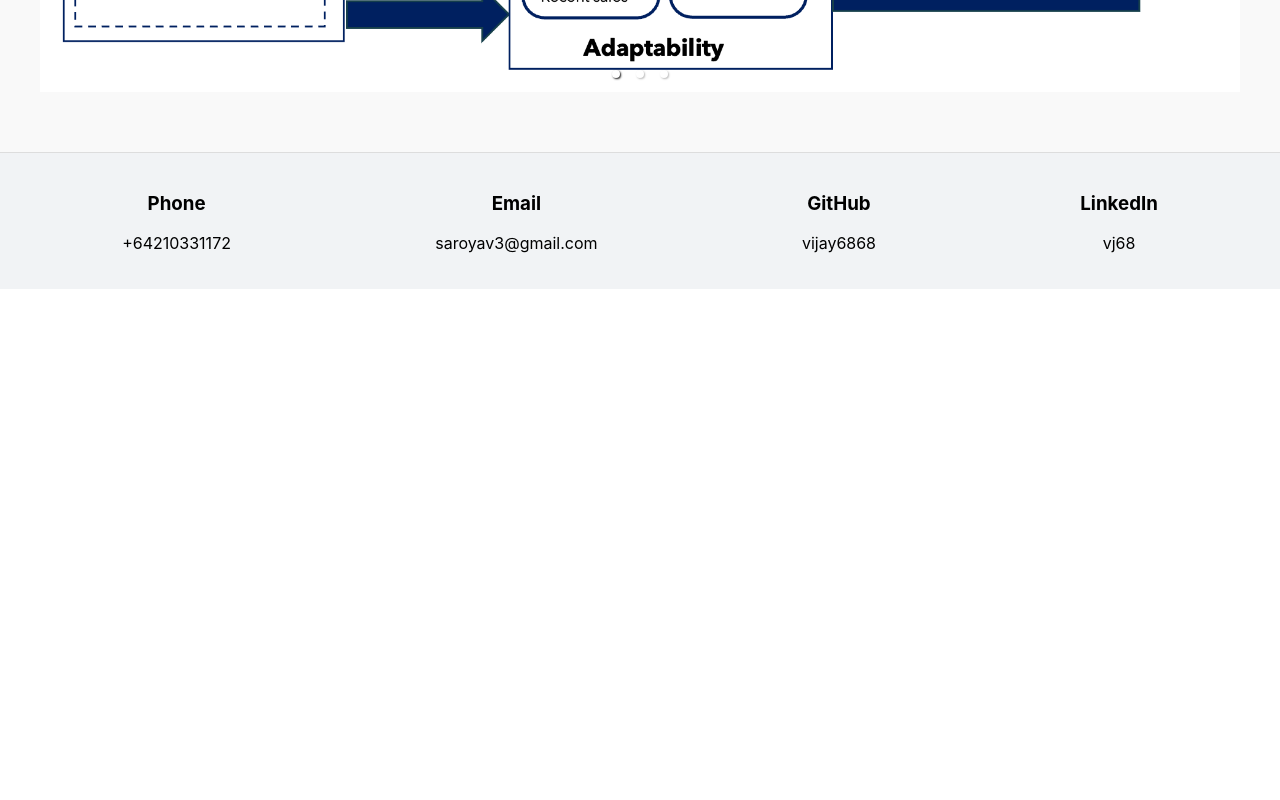
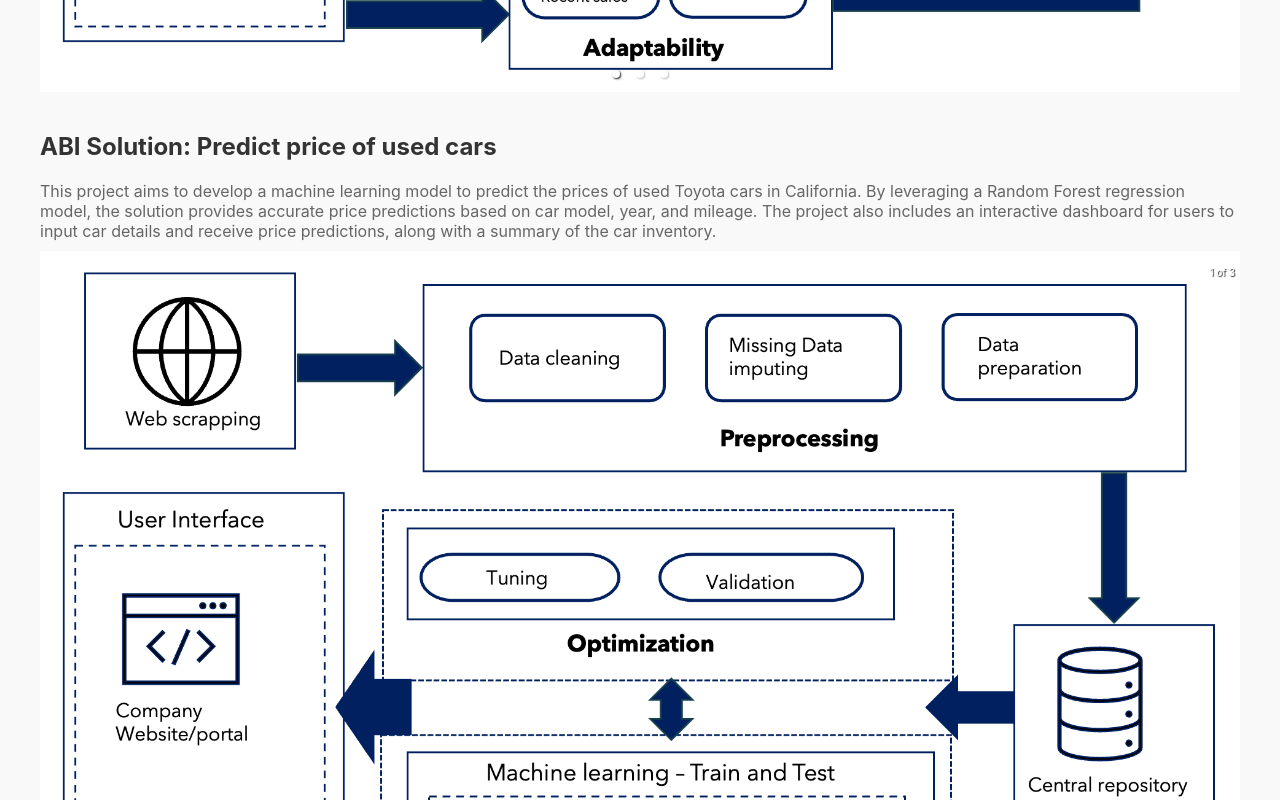
Before and after one commit to Vijay6868/tech-portfolio, a React (Create React App) app in the folder my-portfolio/: page /projects in a window 1280 px wide. Shown: the part 1860-2660 px from the top of the page. Before the commit the page ends 2149 px from the top, so only its background shows below. Built offline with nearby package versions, Linux system fonts and the light colour scheme.

Commit message:
adding more porjects

```diff
--- a/my-portfolio/src/components/Projects.js
+++ b/my-portfolio/src/components/Projects.js
@@ -40,6 +40,21 @@ const Projects = () => {
             </div>
           </Carousel>
         </div>
+        <div className="projects__item">
+          <h2>ABI Solution: Predict price of used cars</h2>
+          <p>This project aims to develop a machine learning model to predict the prices of used Toyota cars in California. By leveraging a Random Forest regression model, the solution provides accurate price predictions based on car model, year, and mileage. The project also includes an interactive dashboard for users to input car details and receive price predictions, along with a summary of the car inventory.</p>
+          <Carousel showThumbs={false}>
+            <div>
+              <img src="design.png" alt="Project 2 Image 1" />
+            </div>
+            <div>
+              <img src="dashboard.png" alt="Project 2 Image 2" />
+            </div>
+            <div>
+              <img src="actualvspredicted.png" alt="Project 2 Image 3" />
+            </div>
+          </Carousel>
+        </div>
 
         {/* Add more projects as needed */}
       </div>
```
